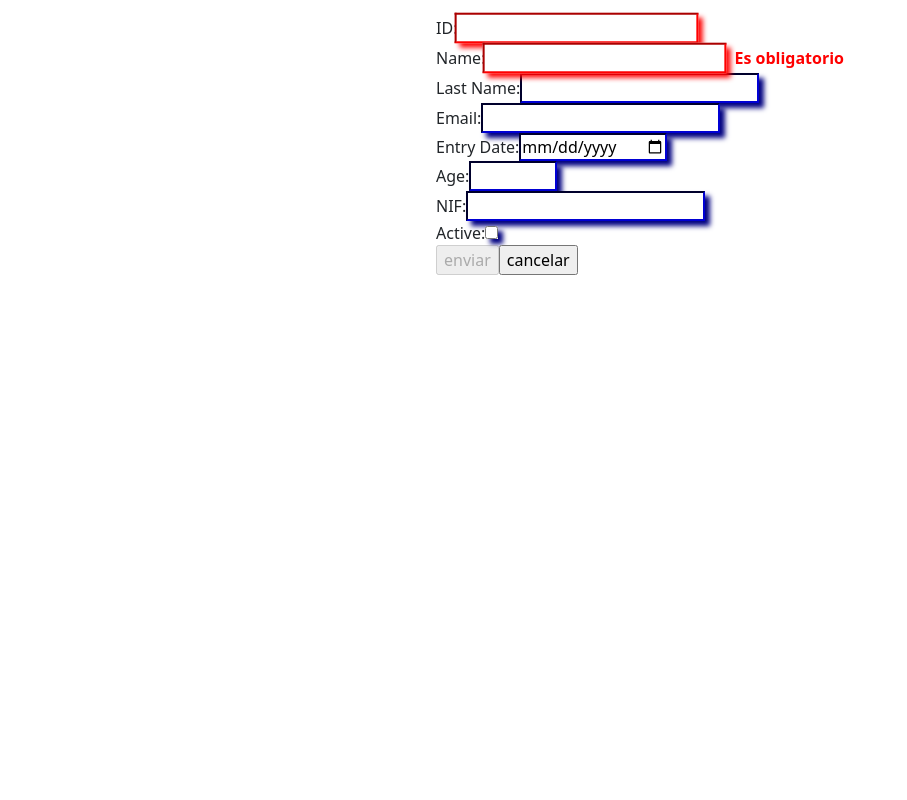
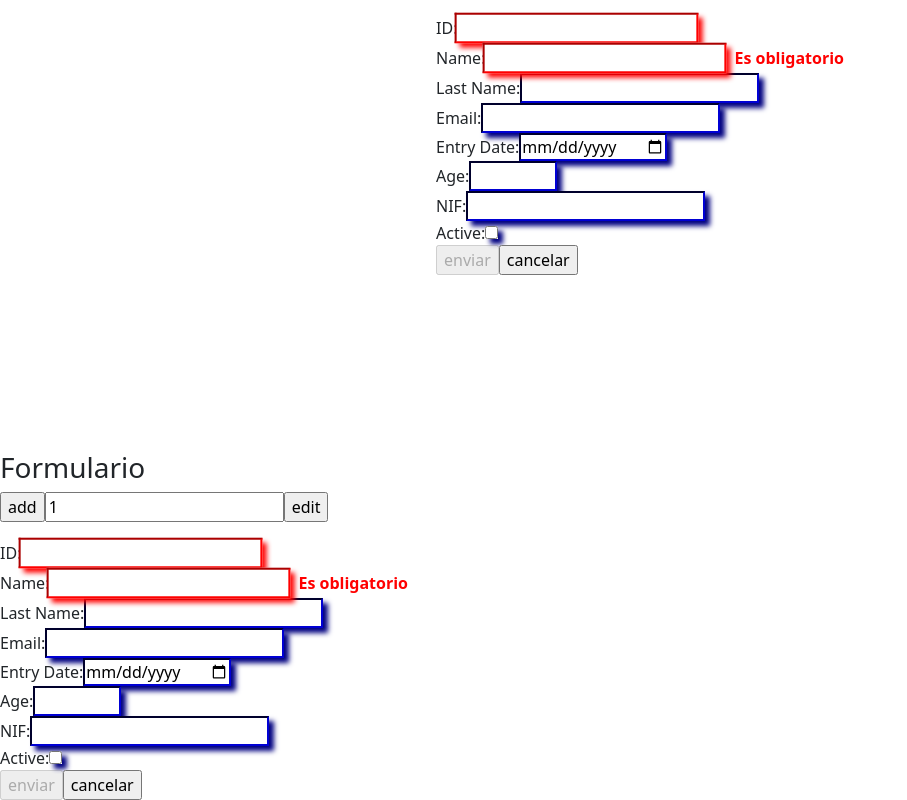
Before and after one commit to SergioLM7/bootcamp-cap2025, an Angular app in the folder demo-angular/: page /personas in a window 1280 px wide. Before the commit this address led to /. Shown: the part 251-1051 px from the top of the page, without its empty margins (0-907 px from the left). Before the commit the page ends 800 px from the top, so only its background shows below. Built offline with nearby package versions, Linux system fonts and the light colour scheme.

Commit message:
Connection with backend configurated and done; used in formularios.component; app.routes used for first time

```diff
--- a/demo-angular/src/app/app.config.ts
+++ b/demo-angular/src/app/app.config.ts
@@ -4,12 +4,14 @@ import { provideRouter } from '@angular/router';
 import { routes } from './app.routes';
 import { ERROR_LEVEL, LoggerService } from '@my/core';
 import { environment } from 'src/environments/environment';
+import { provideHttpClient } from '@angular/common/http';
 
 export const appConfig: ApplicationConfig = {
   providers: [
     LoggerService,
     { provide: ERROR_LEVEL, useValue: environment.ERROR_LEVEL},
     provideZoneChangeDetection({ eventCoalescing: true }),
-    provideRouter(routes)
+    provideRouter(routes),
+    provideHttpClient(),
   ]
 };
--- a/demo-angular/src/app/app.routes.ts
+++ b/demo-angular/src/app/app.routes.ts
@@ -1,3 +1,40 @@
 import { Routes } from '@angular/router';
+import { HomeComponent } from './main';
+import { DemosComponent } from './demos/demos.component';
+import { FormulariosComponent } from './ejemplos/formularios/formularios.component';
 
-export const routes: Routes = [];
+export const routes: Routes = [
+    {
+        path:'',
+        component: HomeComponent,
+    },
+    {
+        path:'inicio',
+        component: HomeComponent,
+    },
+    {
+        path:'demos',
+        component: DemosComponent, title:'Demostración',
+    },
+    {
+        path:'esto/es/un/formulario',
+        component: FormulariosComponent,
+    },
+    {
+        path:'personas',
+        component:FormulariosComponent,
+    },
+    {
+        path:'personas/add',
+        component:FormulariosComponent,
+    },
+    {
+        path:'personas/:id/edit',
+        component:FormulariosComponent,
+    },
+    {
+        path:'personas/:id',
+        component:FormulariosComponent,
+    },
+
+];
--- a/demo-angular/src/app/ejemplos/formularios/formularios.component.html
+++ b/demo-angular/src/app/ejemplos/formularios/formularios.component.html
@@ -12,21 +12,21 @@
         <output class="error" [hidden]="!id.hasError('required') || myForm.pristine">Es obligatorio</output>
     </div>
     <div>
-        <label for="name">Name: </label>
-        <input type="text" id="name" name="name" [(ngModel)]="element.name" #name="ngModel" required minlength="2" maxlength="10"/>
-        <output class="error" [hidden]="!name.hasError('required')">Es obligatorio</output>
-        <output class="error" [hidden]="!name.hasError('minlength') && !name.hasError('maxlength')">Debe tener entre 2 y 10 letras</output>
+        <label for="nombre">Name: </label>
+        <input type="text" id="nombre" name="nombre" [(ngModel)]="element.nombre" #nombre="ngModel" required minlength="2" maxlength="10"/>
+        <output class="error" [hidden]="!nombre.hasError('required')">Es obligatorio</output>
+        <output class="error" [hidden]="!nombre.hasError('minlength') && !nombre.hasError('maxlength')">Debe tener entre 2 y 10 letras</output>
     </div>
     <div>
-        <label for="lastName">Last Name: </label>
-        <input type="text" id="lastName" name="lastName" [(ngModel)]="element.lastName" #lastName="ngModel" minlength="2" maxlength="10" uppercase/>
-        <output class="error" [hidden]="lastName.valid">{{lastName.errors | errormsg}}</output>
+        <label for="apellidos">Last Name: </label>
+        <input type="text" id="apellidos" name="apellidos" [(ngModel)]="element.apellidos" #apellidos="ngModel" minlength="2" maxlength="10" uppercase/>
+        <output class="error" [hidden]="apellidos.valid">{{apellidos.errors | errormsg}}</output>
 
     </div>
     <div>
-        <label for="email">Email: </label>
-        <input type="email" id="email" name="email" [(ngModel)]="element.email" #email="ngModel"/>
-        <output class="error" [hidden]="email.valid">{{email.errors | errormsg}}</output>
+        <label for="correo">Email: </label>
+        <input type="email" id="correo" name="correo" [(ngModel)]="element.correo" #correo="ngModel"/>
+        <output class="error" [hidden]="correo.valid">{{correo.errors | errormsg}}</output>
     </div>
     <div>
         <label for="entryDate">Entry Date: </label>
@@ -34,9 +34,9 @@
         <output class="error" [hidden]="entryDate.valid">{{entryDate.errors | errormsg}}</output>
     </div>
     <div>
-        <label for="age">Age: </label>
-        <input type="number" id="age" name="age" [(ngModel)]="element.age" #age="ngModel" min="16" max="67" step="1"/>
-        <output class="error" [hidden]="age.valid">{{age.errors | errormsg}}</output>
+        <label for="edad">Age: </label>
+        <input type="number" id="edad" name="edad" [(ngModel)]="element.edad" #edad="ngModel" min="16" max="67" step="1"/>
+        <output class="error" [hidden]="edad.valid">{{edad.errors | errormsg}}</output>
     </div>
     <div>
         <label for="nif">NIF: </label>
--- a/demo-angular/src/app/ejemplos/formularios/formularios.component.ts
+++ b/demo-angular/src/app/ejemplos/formularios/formularios.component.ts
@@ -1,6 +1,46 @@
-import { Component } from '@angular/core';
+import { HttpClient } from '@angular/common/http';
+import { Component, inject, Injectable } from '@angular/core';
 import { FormsModule } from '@angular/forms';
 import { ErrorMessagePipe, NIFNIEValidator, TypeValidator, UppercaseValidator } from '@my/core';
+import { Observable } from 'rxjs';
+import { NotificationService } from 'src/app/common-services';
+import { environment } from 'src/environments/environment.development';
+
+
+export abstract class RESTDAOService<T, K> {
+  protected baseUrl = environment.apiUrl;
+  protected http = inject(HttpClient)
+
+  constructor(entidad: string, protected option = {}) {
+    this.baseUrl += entidad;
+  }
+  query(extras = {}): Observable<T[]> {
+    return this.http.get<T[]>(this.baseUrl, Object.assign({}, this.option, extras));
+  }
+  get(id: K, extras = {}): Observable<T> {
+    return this.http.get<T>(`${this.baseUrl}/${id}`, Object.assign({}, this.option, extras));
+  }
+  add(item: T, extras = {}): Observable<T> {
+    return this.http.post<T>(this.baseUrl, item, Object.assign({}, this.option, extras));
+  }
+  change(id: K, item: T, extras = {}): Observable<T> {
+    return this.http.put<T>(`${this.baseUrl}/${id}`, item, Object.assign({}, this.option, extras));
+  }
+  remove(id: K, extras = {}): Observable<T> {
+    return this.http.delete<T>(`${this.baseUrl}/${id}`, Object.assign({}, this.option, extras));
+  }
+}
+
+
+@Injectable({providedIn: 'root'})
+// eslint-disable-next-line @typescript-eslint/no-explicit-any
+export class PersonasDaoService extends RESTDAOService<any, number> {
+  constructor() {
+    super('personas')
+  }
+}
+
+
 
 @Component({
   selector: 'app-formularios',
@@ -14,14 +54,24 @@ export class FormulariosComponent {
 
   public mode: 'add' | 'edit' = 'add';
 
+  constructor(private dao: PersonasDaoService, private notify: NotificationService) {}
+
+
   add() {
     this.element = {};
     this.mode = 'add';
   }
 
   edit(key: number) {
-    this.element = {id: key, name: "Juan", lastName: "García", email: 'jgarcia@hotmail.es', entryDate: '2025-04-01', age: 30, nif: '45656576A', active: true};
-    this.mode = 'edit';
+    // this.element = {id: key, name: "Juan", lastName: "García", email: 'jgarcia@hotmail.es', entryDate: '2025-04-01', age: 30, nif: '45656576A', active: true};
+    // this.mode = 'edit';
+    this.dao.get(key).subscribe({
+      next: data => {
+        this.element = data
+        this.mode = 'edit'
+      },
+      error: err => this.notify.add(JSON.stringify(err))
+    })
   }
 
   cancel() {
@@ -29,17 +79,23 @@ export class FormulariosComponent {
   }
 
   send() {
-
     switch(this.mode) {
       case 'add':
-        alert(`POST ${JSON.stringify(this.element)}`);
-        this.cancel();
+         this.dao.add(this.element).subscribe({
+          next: () => this.cancel(),
+          error: err => this.notify.add(JSON.stringify(err))
+        })
+        //  alert(`POST ${JSON.stringify(this.elemento)}`)
+        // this.cancel()
         break;
       case 'edit':
-        alert(`PUT ${JSON.stringify(this.element)}`);
-        this.cancel();
+        this.dao.change(this.element.id, this.element).subscribe({
+          next: () => this.cancel(),
+          error: err => this.notify.add(JSON.stringify(err))
+        })
+        // alert(`PUT ${JSON.stringify(this.elemento)}`)
+        // this.cancel()
         break;
     }
   }
-
 }
--- a/demo-angular/src/environments/environment.development.ts
+++ b/demo-angular/src/environments/environment.development.ts
@@ -1,6 +1,6 @@
 export const environment = {
     production: false,
     ERROR_LEVEL: 99,
-    apiUrl: 'http://localhost:3000',
-    securityUrl: 'http://localhost:3000',
+    apiUrl: 'http://localhost:4321/api/',
+    securityUrl: 'http://localhost:8091/',
 };
```
